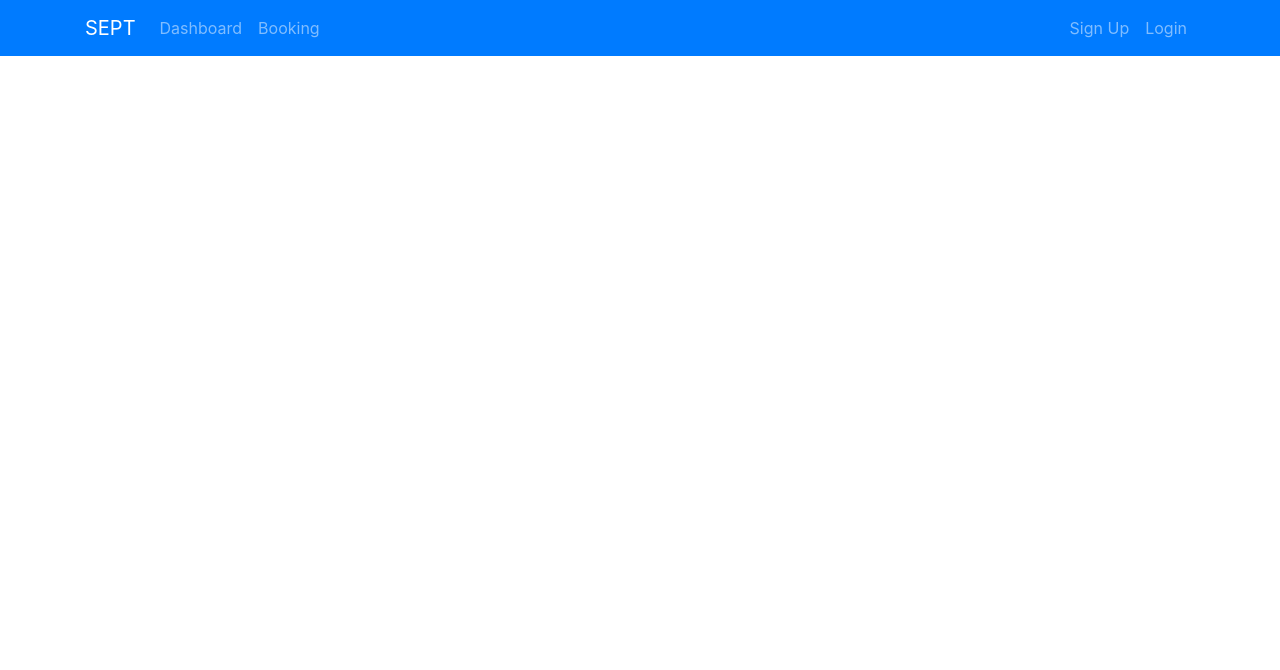
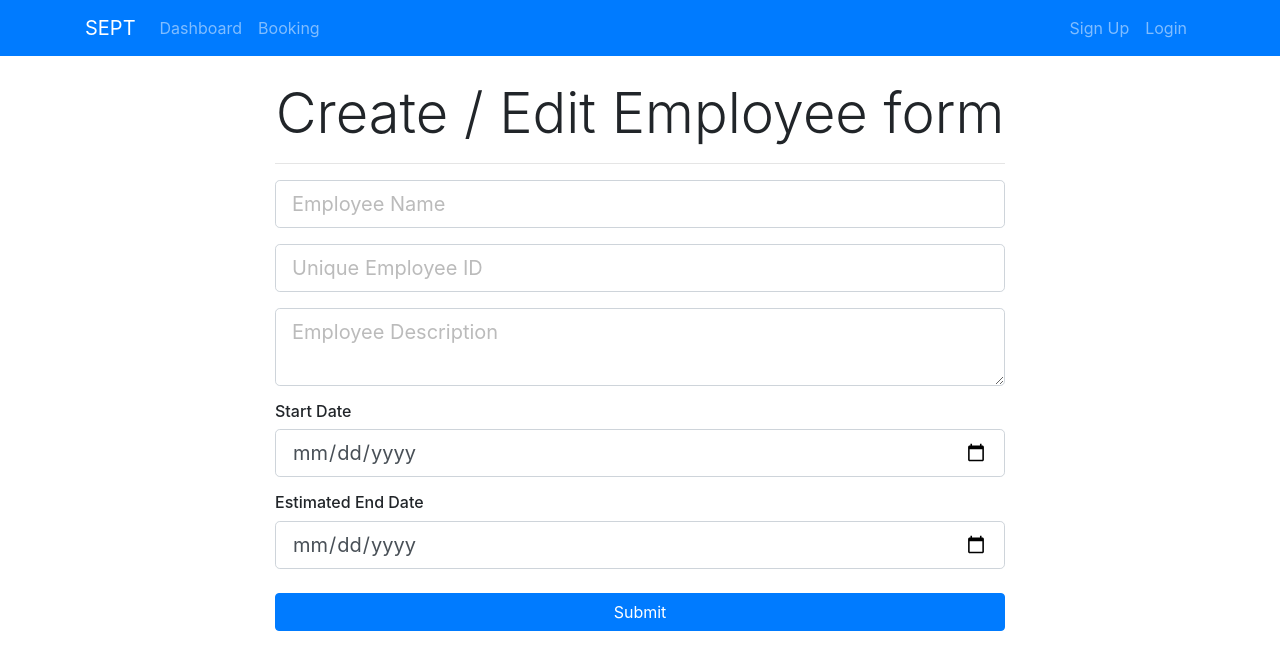
Before and after one commit to RMIT-SEPT/majorproject-5-wed-16-30-8, a React (Create React App) app in the folder FrontEnd/sept_frontend/: page /addEmployee in a window 1280 px wide. Shown: the top 670 px of the page. Built offline with nearby package versions, Linux system fonts and the light colour scheme.

Commit message:
Add create employee objects

```diff
--- a/FrontEnd/sept_frontend/src/App.js
+++ b/FrontEnd/sept_frontend/src/App.js
@@ -7,6 +7,7 @@ import {BrowserRouter as Router, Route} from "react-router-dom"
 import AddPerson from './components/Persons/AddPerson';
 import {Provider} from "react-redux";
 import store from "./store";
+import AddEmployee from './components/Persons/AddEmployee';
 
 
 function App() {
@@ -17,6 +18,7 @@ function App() {
        <Header/>
        <Route path="/dashboard" component={Dashboard}/>
        <Route path="/addPerson" component={AddPerson}/>
+       <Route path="/addEmployee" component={AddEmployee}/>
     </div>
     </Router>
     </Provider>
--- a/FrontEnd/sept_frontend/src/components/Dashboard.js
+++ b/FrontEnd/sept_frontend/src/components/Dashboard.js
@@ -3,6 +3,7 @@ import Person from './Persons/Person'
 
 import "bootstrap/dist/css/bootstrap.min.css"
 import CreatePersonButton from './Persons/CreatePersonButton';
+import CreateEmployeeButton from './Persons/CreateEmployeeButton';
 
 
 class Dashboard extends Component {
@@ -15,6 +16,8 @@ class Dashboard extends Component {
                         <h1 className="display-4 text-center">Persons</h1>
                         <br />
                             <CreatePersonButton/>
+
+                            <CreateEmployeeButton/>
                         <br />
                         <hr />
 
--- /dev/null
+++ b/FrontEnd/sept_frontend/src/components/Persons/AddEmployee.js
@@ -0,0 +1,89 @@
+import React, { Component } from 'react'
+
+class AddEmployee extends Component {
+    constructor(){
+        super();
+
+        this.state={
+            employee_name: "",
+            employee_identifier: "",
+            employee_desc: "",
+            employee_start_date: "",
+            employee_end_date: ""
+        };
+        this.onChange = this.onChange.bind(this);
+        this.onSubmit = this.onSubmit.bind(this);
+    }
+
+    onChange(e){
+        this.setState({[e.target.name]: e.target.value});
+    }
+
+    onSubmit(e){
+        //makes it so when it referesh the page will retain the value and infomation
+        e.preventDefault();
+        const newEmployee = {
+            employee_name: this.state.employee_name,
+            employee_identifier: this.state.employee_identifier,
+            employee_desc: this.state.employee_desc,
+            employee_start_date: this.state.employee_start_date,
+            employee_end_date: this.state.employee_end_date
+        }
+        console.log(newEmployee);
+        // this.props.createPerson(newPerson,this.props.history);
+    }
+
+    render() {
+        return (
+            <div className="project">
+        <div className="container">
+            <div className="row">
+                <div className="col-md-8 m-auto">
+                    <h5 className="display-4 text-center">Create / Edit Employee form</h5>
+                    <hr />
+                    <form onSubmit={this.onSubmit}>
+                        <div className="form-group">
+                            <input type="text" className="form-control form-control-lg " placeholder="Employee Name"
+                            name="employee_name"
+                            value= {this.state.employee_name}
+                            onChange = {this.onChange}/>
+                        </div>
+                        <div className="form-group">
+                            <input type="text" className="form-control form-control-lg" placeholder="Unique Employee ID"
+                                // disabled
+                                name="employee_identifier"
+                                value={this.state.employee_identifier}
+                                onChange = {this.onChange}/>
+                        </div>
+
+                        <div className="form-group">
+                            <textarea className="form-control form-control-lg" placeholder="Employee Description"
+                            name="employee_desc"
+                            value={this.state.employee_desc}
+                            onChange = {this.onChange}/>
+                        </div>
+                        <h6>Start Date</h6>
+                        <div className="form-group">
+                            <input type="date" className="form-control form-control-lg" name="employee_start_date"
+
+                            value={this.state.employee_start_date}
+                            onChange = {this.onChange}/>
+                        </div>
+                        <h6>Estimated End Date</h6>
+                        <div className="form-group">
+                            <input type="date" className="form-control form-control-lg" name="employee_end_date"
+
+                            value={this.state.employee_end_date}
+                            onChange = {this.onChange}/>
+                        </div>
+
+                        <input type="submit" className="btn btn-primary btn-block mt-4" />
+                    </form>
+                </div>
+            </div>
+        </div>
+    </div>
+        )
+    }
+}
+export default AddEmployee;
--- /dev/null
+++ b/FrontEnd/sept_frontend/src/components/Persons/CreateEmployeeButton.js
@@ -0,0 +1,15 @@
+import React from 'react'
+import {Link} from "react-router-dom";
+
+const CreateEmployeeButton=() => {
+    return (
+        <React.Fragment>
+        <Link
+        to="/addEmployee"
+        className="btn btn-lg btn-info">
+          Create a Employee
+        </Link>
+        </React.Fragment>
+    )
+};
+export default CreateEmployeeButton;
```
